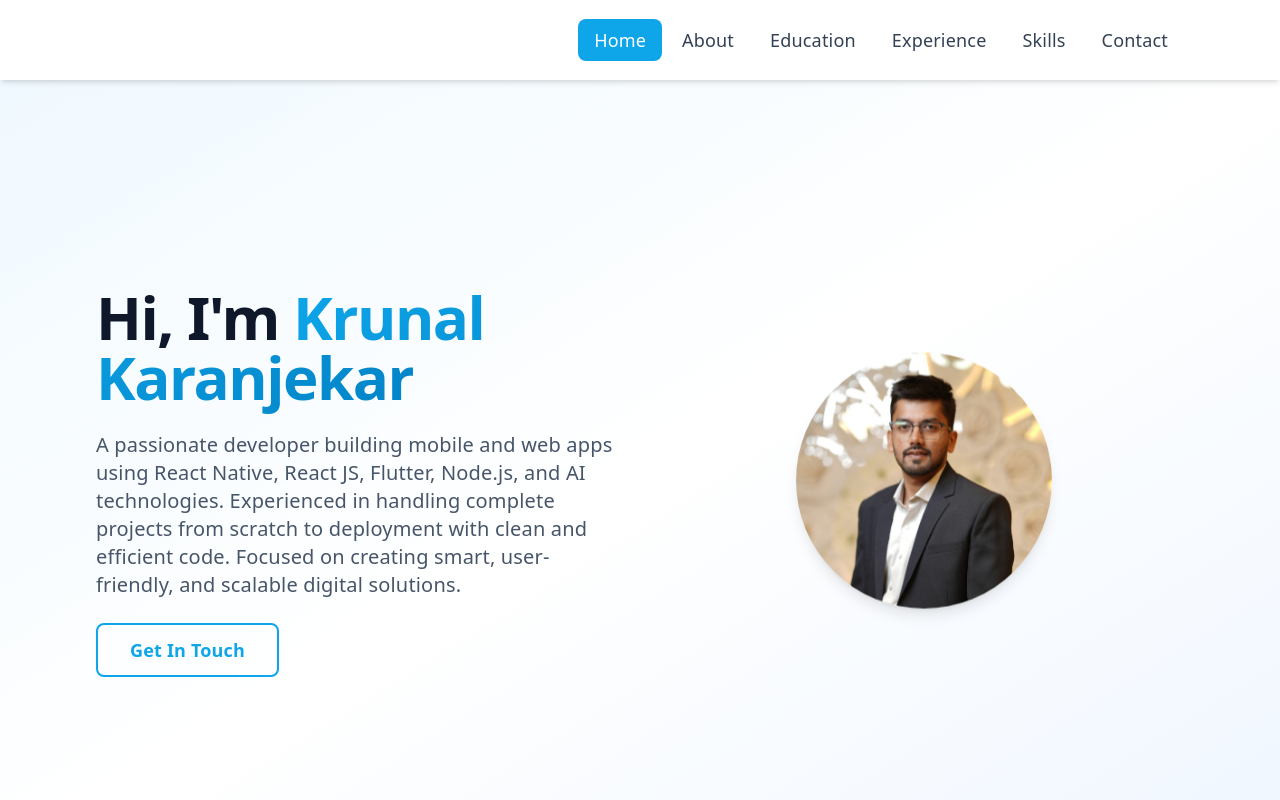
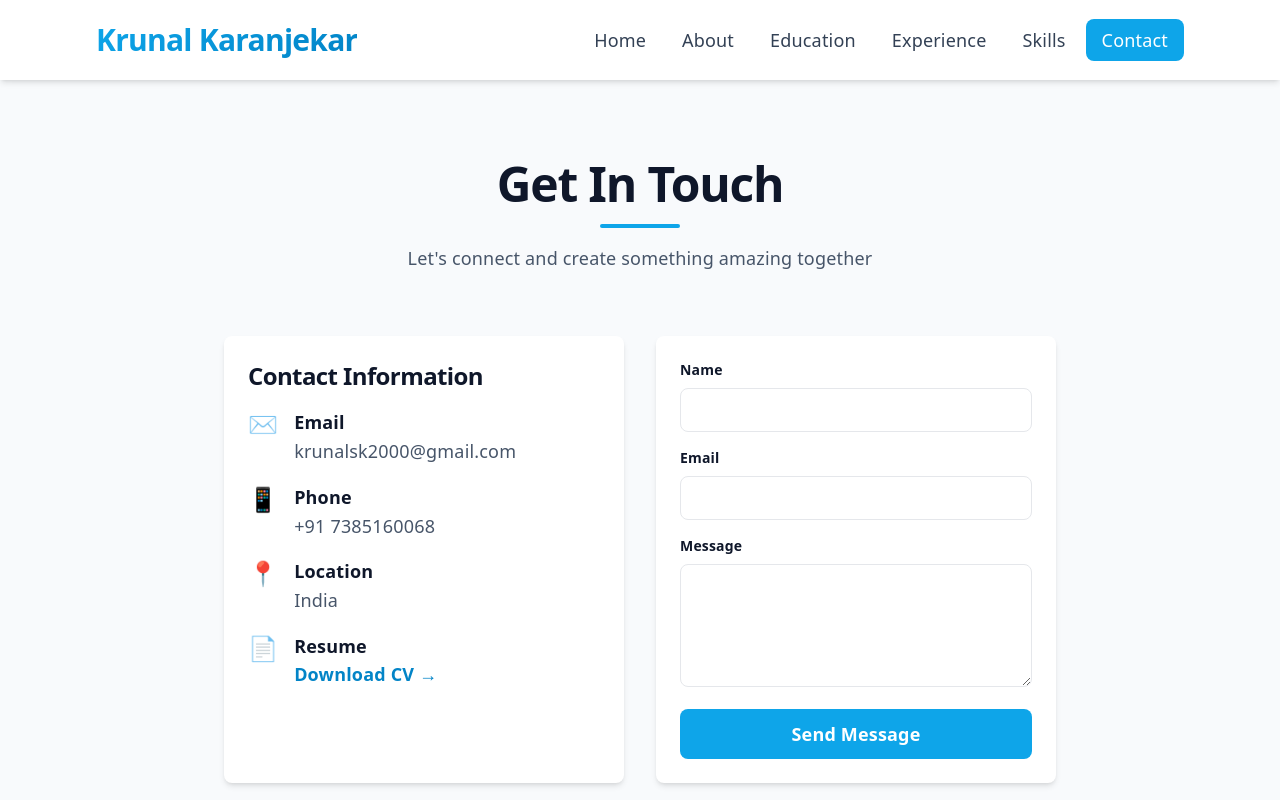
Before and after one commit to krunalsk-21/Krunal-21-Portfolio, a React (Vite) app: page /contact in a window 1280 px wide. Shown: the top 800 px of the page. Built offline with nearby package versions, Linux system fonts and the light colour scheme.

Commit message:
Implement section wise routing

```diff
--- a/index.html
+++ b/index.html
@@ -26,6 +26,13 @@
 
 <body>
   <div id="root"></div>
+  <script>
+    const params = new URLSearchParams(window.location.search);
+    const redirect = params.get('redirect');
+    if (redirect) {
+      window.history.replaceState(null, '', redirect);
+    }
+  </script>
   <script type="module" src="/src/main.jsx"></script>
 </body>
 
--- a/package.json
+++ b/package.json
@@ -17,7 +17,8 @@
     "gh-pages": "^6.3.0",
     "react": "^19.2.6",
     "react-dom": "^19.2.6",
-    "react-icons": "^5.6.0"
+    "react-icons": "^5.6.0",
+    "react-router-dom": "^7.15.1"
   },
   "devDependencies": {
     "@eslint/js": "^10.0.1",
--- a/src/App.jsx
+++ b/src/App.jsx
@@ -1,4 +1,5 @@
-import React, { useState } from 'react';
+import React from 'react';
+import { BrowserRouter as Router, Routes, Route, Navigate, useLocation } from 'react-router-dom';
 import './index.css';
 import Home from './pages/Home';
 import About from './pages/About';
@@ -9,30 +10,39 @@
 import Contact from './pages/Contact';
 import Footer from './components/Footer';
 import Header from './components/Header';
+import { ROUTES } from './common/route';
 
-function App() {
-  const [activeSection, setActiveSection] = useState('home');
-
-  const renderSection = () => {
-    switch (activeSection) {
-      case 'home':       return <Home setActiveSection={setActiveSection} />;
-      case 'about':      return <About />;
-      case 'education':  return <Education />;
-      case 'experience': return <Experience />;
-      case 'skills':     return <Skills />;
-      case 'projects':   return <Projects />;
-      case 'contact':    return <Contact />;
-      default:           return <Home setActiveSection={setActiveSection} />;
-    }
-  };
+function AppRoutes() {
+  const location = useLocation();
+  const activeSection = location.pathname === '/' ? 'home' : location.pathname.replace(/^\//, '');
 
   return (
     <div className="w-full min-h-screen bg-white">
-      <Header activeSection={activeSection} setActiveSection={setActiveSection} />
-      <main className="pt-20">{renderSection()}</main>
+      <Header activeSection={activeSection} />
+      <main className="pt-20">
+        <Routes>
+          <Route path="/" element={<Navigate to={ROUTES.HOME} replace />} />
+          <Route path={ROUTES.HOME} element={<Home />} />
+          <Route path={ROUTES.ABOUT} element={<About />} />
+          <Route path={ROUTES.EDUCATION} element={<Education />} />
+          <Route path={ROUTES.EXPERIENCE} element={<Experience />} />
+          <Route path={ROUTES.SKILLS} element={<Skills />} />
+          {/* <Route path={ROUTES.PROJECTS} element={<Projects />} /> */}
+          <Route path={ROUTES.CONTACT} element={<Contact />} />
+          <Route path="*" element={<Navigate to={ROUTES.HOME} replace />} />
+        </Routes>
+      </main>
       <Footer />
     </div>
   );
 }
 
+function App() {
+  return (
+    <Router basename={import.meta.env.BASE_URL}>
+      <AppRoutes />
+    </Router>
+  );
+}
+
 export default App;
--- /dev/null
+++ b/src/common/route.jsx
@@ -0,0 +1,9 @@
+export const ROUTES = {
+    HOME: '/home',
+    ABOUT: '/about',
+    EDUCATION: '/education',
+    EXPERIENCE: '/experience',
+    SKILLS: '/skills',
+    PROJECTS: '/projects',
+    CONTACT: '/contact',
+}
--- a/src/components/Header.tsx
+++ b/src/components/Header.tsx
@@ -1,20 +1,21 @@
 import React from 'react';
+import { NavLink } from 'react-router-dom';
 import { CONSTANTS } from '../common/constants';
+import { ROUTES } from '../common/route';
 
 interface HeaderProps {
   activeSection: string;
-  setActiveSection: (section: string) => void;
 }
 
-const Header = ({ activeSection, setActiveSection }: HeaderProps) => {
+const Header = ({ activeSection }: HeaderProps) => {
   const navItems = [
-    { id: 'home', label: 'Home' },
-    { id: 'about', label: 'About' },
-    { id: 'education', label: 'Education' },
-    { id: 'experience', label: 'Experience' },
-    { id: 'skills', label: 'Skills' },
-    // { id: 'projects', label: 'Projects' },
-    { id: 'contact', label: 'Contact' },
+    { id: 'home', label: 'Home', path: { pathname: ROUTES.HOME } },
+    { id: 'about', label: 'About', path: { pathname: ROUTES.ABOUT } },
+    { id: 'education', label: 'Education', path: { pathname: ROUTES.EDUCATION } },
+    { id: 'experience', label: 'Experience', path: { pathname: ROUTES.EXPERIENCE } },
+    { id: 'skills', label: 'Skills', path: { pathname: ROUTES.SKILLS } },
+    // { id: 'projects', label: 'Projects', path: { pathname: ROUTES.PROJECTS } },
+    { id: 'contact', label: 'Contact', path: '/contact' },
   ];
 
   const [isOpen, setIsOpen] = React.useState(false);
@@ -29,17 +30,17 @@
         </div>
         <div className="hidden md:flex gap-1">
           {navItems.map((item) => (
-            <button
+            <NavLink
               key={item.id}
-              onClick={() => setActiveSection(item.id)}
-              className={`px-4 py-2 rounded-lg transition-smooth ${
-                activeSection === item.id
-                  ? 'bg-sky-500 text-white'
-                  : 'text-slate-700 hover:bg-slate-100'
-              }`}
+              to={item.path}
+              className={({ isActive }) =>
+                `px-4 py-2 rounded-lg transition-smooth ${
+                  isActive ? 'bg-sky-500 text-white' : 'text-slate-700 hover:bg-slate-100'
+                }`
+              }
             >
               {item.label}
-            </button>
+            </NavLink>
           ))}
         </div>
 
@@ -56,20 +57,18 @@
           <div className="absolute top-20 left-0 right-0 bg-white border-b md:hidden">
             <div className="flex flex-col">
               {navItems.map((item) => (
-                <button
+                <NavLink
                   key={item.id}
-                  onClick={() => {
-                    setActiveSection(item.id);
-                    setIsOpen(false);
-                  }}
-                  className={`text-left px-6 py-3 border-b transition-smooth ${
-                    activeSection === item.id
-                      ? 'bg-sky-50 text-sky-600 font-semibold'
-                      : 'text-slate-700 hover:bg-slate-50'
-                  }`}
+                  to={item.path}
+                  onClick={() => setIsOpen(false)}
+                  className={({ isActive }) =>
+                    `text-left px-6 py-3 border-b transition-smooth ${
+                      isActive ? 'bg-sky-50 text-sky-600 font-semibold' : 'text-slate-700 hover:bg-slate-50'
+                    }`
+                  }
                 >
                   {item.label}
-                </button>
+                </NavLink>
               ))}
             </div>
           </div>
--- a/src/pages/Home.jsx
+++ b/src/pages/Home.jsx
@@ -1,8 +1,13 @@
 import React from 'react';
+import { useNavigate } from 'react-router-dom';
 import profileImg from '../assets/profile.jpg';
 import { CONSTANTS, Strings } from '../common/constants';
+import { ROUTES } from '../common/route';
 
-const Home = ({ setActiveSection }) => (
+const Home = () => {
+  const navigate = useNavigate();
+
+  return (
   <section className="min-h-screen bg-gradient-to-br from-sky-50 via-white to-blue-50 flex items-center pt-1">
     <div className="max-w-6xl mx-auto px-4 md:px-6 lg:px-8 w-full">
       <div className="grid grid-cols-1 md:grid-cols-2 gap-12 items-center">
@@ -15,7 +20,7 @@
           </p>
           <div className="flex gap-4">
             <button
-              onClick={() => setActiveSection('contact')}
+              onClick={() => navigate({ pathname: ROUTES.ABOUT })}
               className="px-8 py-3 border-2 border-sky-500 text-sky-500 rounded-lg font-semibold hover:bg-sky-50 transition-smooth"
             >
               Get In Touch
@@ -32,6 +37,7 @@
       </div>
     </div>
   </section>
-);
+  );
+};
 
 export default Home;
```
Also changed, not shown: 1 other file (tests, documents, lock files or other folders).
